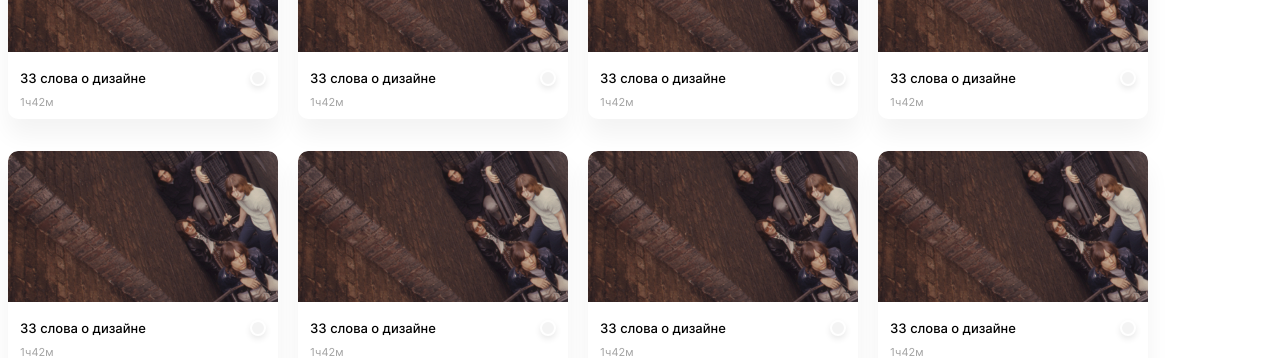
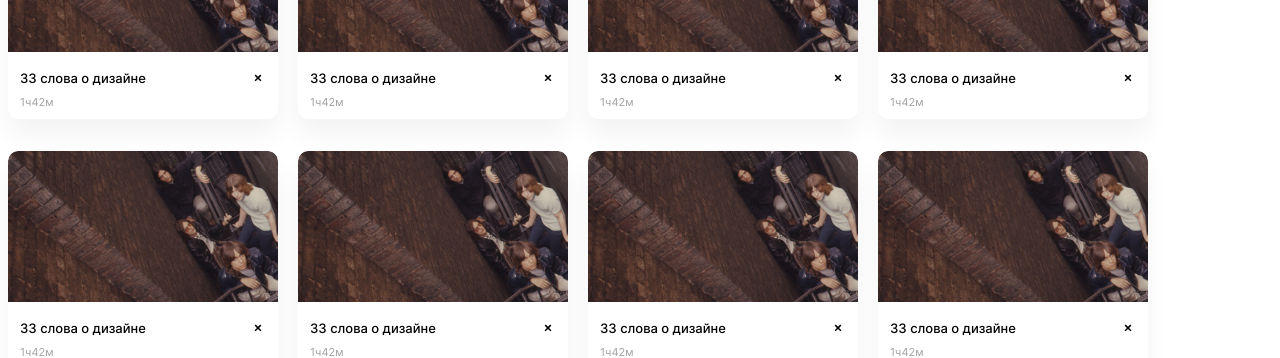
Before and after one commit to Sseverniy/movies-explorer-frontend, a React (Create React App) app: page /saved-movies in a window 1280 px wide. Shown: the part 443-801 px from the top of the page. Built offline with nearby package versions, Linux system fonts and the light colour scheme; the HTML template or start-up script is replaced by a standard one.

Commit message:
feat: добавить кнопку удаления фильмов

```diff
--- a/src/components/Header/Header.js
+++ b/src/components/Header/Header.js
@@ -1,7 +1,6 @@
 import React from 'react';
 import './Header.css';
 import Navigation from '../Navigation/Navigation';
-import logo from '../../images/logo.svg';
 import {useLocation, Link} from "react-router-dom";
 
 function Header({loggedIn}) {
@@ -11,7 +10,6 @@ function Header({loggedIn}) {
     (location.pathname === "/signin" || location.pathname === "/signout" || location.pathname === "/notFound") ?
     '' :
     <header className="header">
-      {/* <img className="header__logo" alt="Логотип сайта" src={logo}/> */}
       <Link exact to="/" className="header__logo"/>
       <Navigation loggedIn={loggedIn}/>
     </header>
--- a/src/components/MoviesCard/MoviesCard.css
+++ b/src/components/MoviesCard/MoviesCard.css
@@ -57,6 +57,18 @@
   background: #2be080;
 }
 
+.movie__delete-button {
+  width: 16px;
+  height: 16px;
+  padding: 0;
+  background-image: url(../../images/delete-button.svg);
+  cursor: pointer;
+  border: none;
+  background-repeat: no-repeat;
+  background-color: #FFFFFF;
+  background-position: center;
+}
+
 .movie__duration {
   width: fit-content;
   margin: 10px 0 14px 12px;
--- a/src/components/MoviesCard/MoviesCard.js
+++ b/src/components/MoviesCard/MoviesCard.js
@@ -1,18 +1,29 @@
 import React from 'react';
 import "./MoviesCard.css";
 import moviePreview from "../../images/movie-preview.png";
+import {useLocation} from "react-router-dom";
 
 function MoviesCard({savedMovie, onSave}) {
+  const location = useLocation();
   return (
+    location.pathname === "/saved-movies" ?
     <li className="movie">
       <img className="movie__preview" alt="Превью фильма" src={moviePreview}/>
       <div className="movie__wrapper">
         <h2 className="movie__title">33 слова о дизайне</h2>
-        <button className={savedMovie ? "movie__save-button movie__save-button_active":"movie__save-button" } type="button" aria-label="Сохранить фильм" onClick={onSave}/>
+        <button className="movie__delete-button" type="button" aria-label="Удалить фильм" />
       </div>
       <p className="movie__duration">1ч42м</p>
     </li>
-
+    :
+    <li className="movie">
+    <img className="movie__preview" alt="Превью фильма" src={moviePreview}/>
+    <div className="movie__wrapper">
+      <h2 className="movie__title">33 слова о дизайне</h2>
+      <button className={savedMovie ? "movie__save-button movie__save-button_active" : "movie__save-button" } type="button" aria-label="Сохранить фильм" onClick={onSave}/>
+    </div>
+    <p className="movie__duration">1ч42м</p>
+  </li>
   )
 }
 
```
Also changed, not shown: src/images/delete-button.svg (added).
